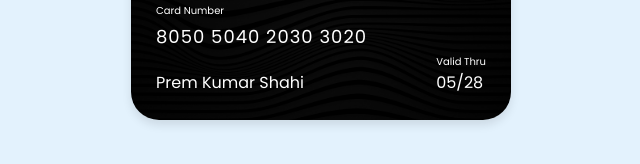
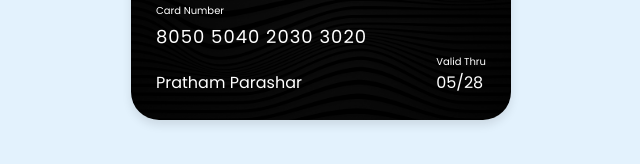
Before and after one commit to Pratham0105/Card-UI-Design-, a plain HTML site: page index.html in a window 1280 px wide. Shown: the part 392-556 px from the top of the page, 319-959 px from the left. Drawn offline with Linux system fonts and the light colour scheme.

Commit message:
Update index.html

```diff
--- a/index.html
+++ b/index.html
@@ -21,7 +21,7 @@
         <div class="name-number">
           <h6>Card Number</h6>
           <h5 class="number">8050 5040 2030 3020</h5>
-          <h5 class="name">Prem Kumar Shahi</h5>
+          <h5 class="name">Pratham Parashar</h5>
         </div>
         <div class="valid-date">
           <h6>Valid Thru</h6>
```
